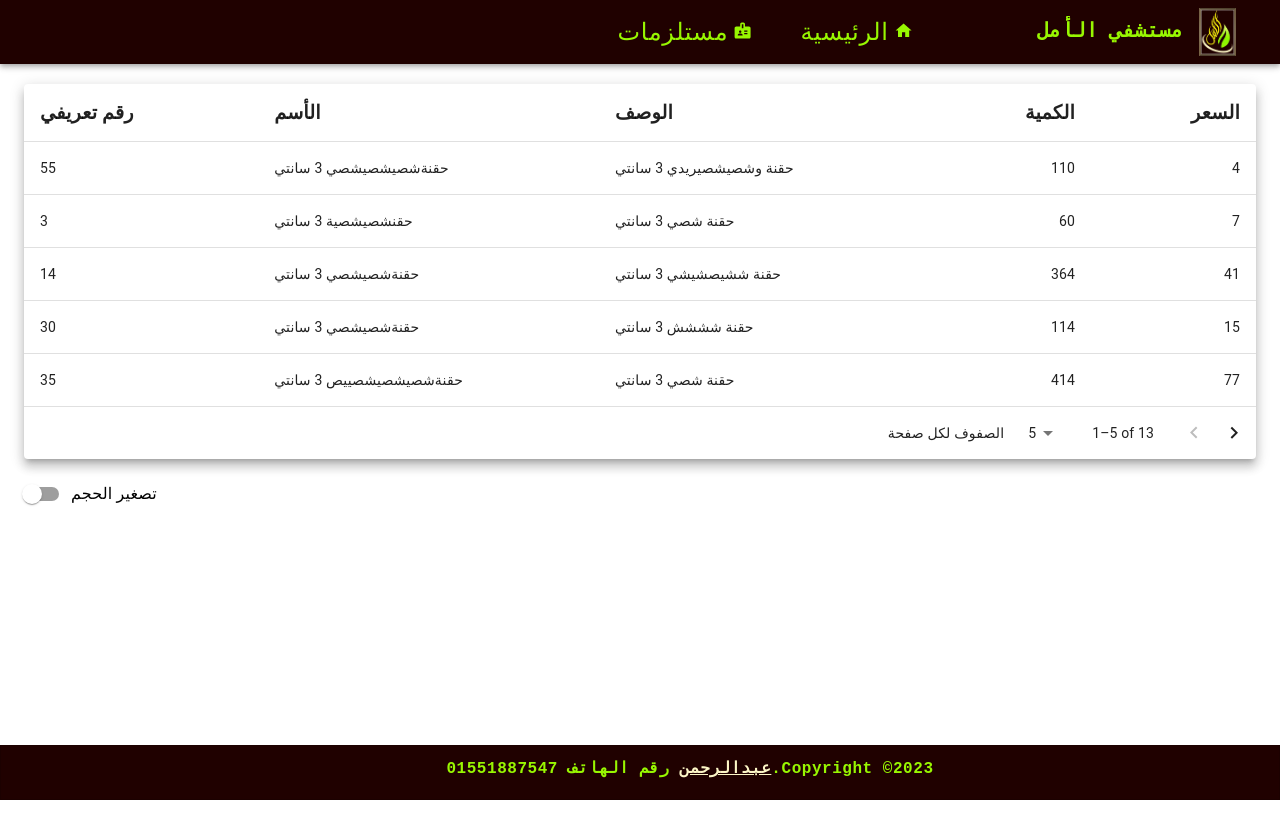
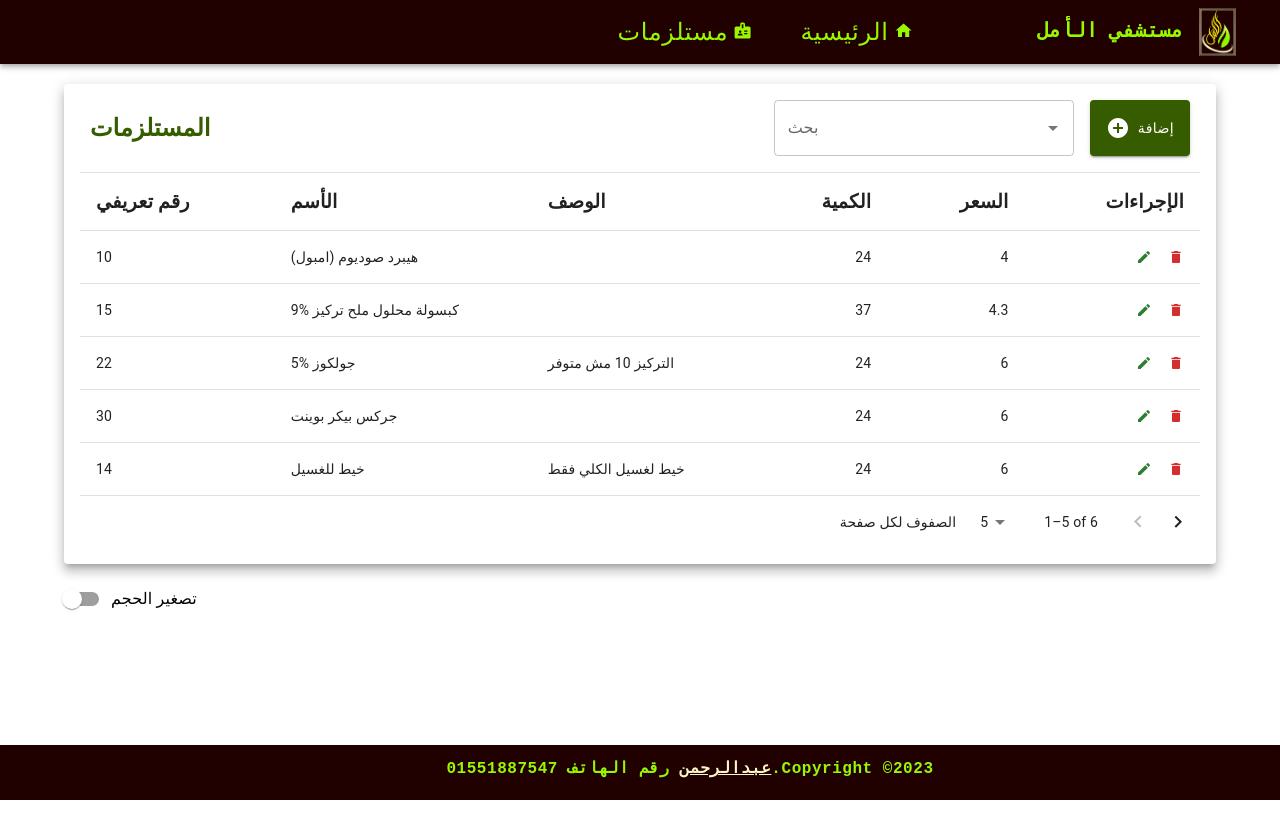
Before and after one commit to abdelrahman-tarek-0/elamal-hospital, a React (Create React App) app in the folder frontend/: page /supplies in a window 1280 px wide. Shown: the top 838 px of the page. Before the commit the page ends 800 px from the top, so only its background shows below. Built offline with nearby package versions, Linux system fonts and the light colour scheme.

Commit message:
[UPDATE|FRONTEND] search and notification logic is done

```diff
--- a/frontend/package.json
+++ b/frontend/package.json
@@ -14,6 +14,7 @@
     "react-dom": "^18.2.0",
     "react-router-dom": "^6.16.0",
     "react-scripts": "5.0.1",
+    "sweetalert2": "^11.7.32",
     "web-vitals": "^2.1.4"
   },
   "scripts": {
--- a/frontend/src/components/NavBar.jsx
+++ b/frontend/src/components/NavBar.jsx
@@ -111,6 +111,12 @@ function ResponsiveAppBar() {
                      {pages.map((page) => {
                         if (page.icon === null) return null
                         return (
+                           <Link
+                           style={{
+                              color: 'inherit',
+                              textDecoration: 'none',
+                           }}
+                           to={page.path} key={page.name}>
                               <MenuItem
                                  key={page.name}
                                  onClick={handleCloseNavMenu}
@@ -119,6 +125,7 @@ function ResponsiveAppBar() {
                                     {page.name}
                                  </Typography>
                               </MenuItem>
+                           </Link>
                         )
                      })}
                   </Menu>
--- a/frontend/src/pages/supplies/Supplies.jsx
+++ b/frontend/src/pages/supplies/Supplies.jsx
@@ -1,4 +1,5 @@
 import * as React from 'react'
+import Container from '@mui/material/Container'
 import EnhancedTable from './supplies.table'
 
 function createData(id, name, description, stock, price) {
@@ -12,22 +13,14 @@ function createData(id, name, description, stock, price) {
 }
 
 const rows = [
-   createData(55, 'حقنةشصيشصيشصي 3 سانتي', 'حقنة وشصيشصيريدي 3 سانتي', 110, 4),
-   createData(3, 'حقنشصيشصية 3 سانتي', 'حقنة شصي 3 سانتي', 60, 7),
-   createData(14, 'حقنةشصيشصي 3 سانتي', 'حقنة ششيصشيشي 3 سانتي', 364, 41),
-   createData(30, 'حقنةشصيشصي 3 سانتي', 'حقنة شششش 3 سانتي', 114, 15),
-   createData(35, 'حقنةشصيشصيشصييص 3 سانتي', 'حقنة شصي 3 سانتي', 414, 77),
-   createData(30, 'حقنةشصيشصي 3 سانتي', 'حقنة شششش 3 سانتي', 114, 15),
-   createData(35, 'حقنةشصيشصيشصييص 3 سانتي', 'حقنة شصي 3 سانتي', 414, 77),
-   createData(30, 'حقنةشصيشصي 3 سانتي', 'حقنة شششش 3 سانتي', 114, 15),
-   createData(35, 'حقنةشصيشصيشصييص 3 سانتي', 'حقنة شصي 3 سانتي', 414, 77),
-   createData(90, 'حقنشصيشصيشصية 3 سانتي', 'حقنة شصيشصي 3 سانتي', 14, 1),
-   createData(30, 'حقنةشصيشصي 3 سانتي', 'حقنة شششش 3 سانتي', 114, 15),
-   createData(35, 'حقنةشصيشصيشصييص 3 سانتي', 'حقنة شصي 3 سانتي', 414, 77),
-   createData(90, 'حقنشصيشصيشصية 3 سانتي', 'حقنة شصيشصي 3 سانتي', 14, 1),
+   createData(10, 'هيبرد صوديوم (امبول)', '', 24, 4.0),
+   createData(15, 'كبسولة محلول ملح تركيز %9', '', 37, 4.3),
 
+   createData(22, 'جولكوز %5', 'التركيز 10 مش متوفر', 24, 6.0),
+   createData(30, 'جركس بيكر بوينت', '', 24, 6.0),
+   createData(14,"خيط للغسيل","خيط لغسيل الكلي فقط",24,6.0),
+   createData(50,"ابرة للغسيل","ابرة لغسيل الكلي فقط",24,6.0),
 ]
-
 
 const headCells = [
    {
@@ -60,9 +53,26 @@ const headCells = [
       disablePadding: false,
       label: 'السعر',
    },
+   {
+      id: 'actions',
+      numeric: true,
+      disablePadding: false,
+      label: 'الإجراءات',
+   },
 ]
 
-
 export default function Supplies() {
-  return <EnhancedTable data={rows} headCells={headCells} />
+   return (
+      <Container
+         variant="main"
+         component="main"
+         // maxWidth="100%"
+         sx={{
+            marginTop: '20px',
+            paddingBottom: 'calc(10% + 60px)',
+         }}
+      >
+         <EnhancedTable data={rows} headCells={headCells} />
+      </Container>
+   )
 }
--- a/frontend/src/pages/supplies/supplies.table.jsx
+++ b/frontend/src/pages/supplies/supplies.table.jsx
@@ -13,6 +13,10 @@ import FormControlLabel from '@mui/material/FormControlLabel'
 import Switch from '@mui/material/Switch'
 import { visuallyHidden } from '@mui/utils'
 import useLocalStorage from '../../hooks/useLocalStorage'
+import { Button, Divider, Stack, TextField, Typography, Autocomplete } from '@mui/material'
+import Swal from 'sweetalert2'
+
+import { AddCircle, Delete, Edit } from '@mui/icons-material'
 
 function descendingComparator(a, b, orderBy) {
    if (b[orderBy] < a[orderBy]) {
@@ -108,6 +112,8 @@ export default function EnhancedTable({ data, headCells }) {
       false
    )
 
+   const [searchData, setSearchData] = React.useState([])
+
    React.useEffect(() => {
       if (isFull) {
          setRowsPerPage(data.length)
@@ -139,24 +145,104 @@ export default function EnhancedTable({ data, headCells }) {
       setDense(event.target.checked)
    }
 
+   const handelDelete = (name, id) => {
+      Swal.fire({
+         title: `هل أنت متأكد من حذف '${name}' رقم ${id} ؟`,
+         text: 'لن تتمكن من التراجع عن هذا الإجراء!',
+         icon: 'warning',
+         showCancelButton: true,
+         confirmButtonText: 'نعم، احذفها!',
+         cancelButtonText: 'لا، ألغِ الأمر',
+      }).then((result) => {
+         if (result.isConfirmed) {
+            Swal.fire(
+               'تم الحذف!',
+               `تم حذف '${name}' رقم ${id} بنجاح.`,
+               'success'
+            )
+         }
+      })
+   }
+
    // Avoid a layout jump when reaching the last page with empty rows.
    const emptyRows =
       page > 0 ? Math.max(0, (1 + page) * rowsPerPage - data.length) : 0
 
    const visibleRows = React.useMemo(
       () =>
-         stableSort(data, getComparator(order, orderBy)).slice(
-            page * rowsPerPage,
-            page * rowsPerPage + rowsPerPage
-         ),
-      [order, orderBy, page, rowsPerPage,data]
+         stableSort(
+            searchData.length ? searchData : data,
+            getComparator(order, orderBy)
+         ).slice(page * rowsPerPage, page * rowsPerPage + rowsPerPage),
+      [order, orderBy, page, rowsPerPage, data, searchData]
    )
-
-
 
    return (
       <Box sx={{ width: '100%', direction: 'ltr' }}>
-         <Paper sx={{ width: '100%', mb: 2 }} elevation={8}>
+         <Paper sx={{ width: '100%', mb: 2, p: 2 }} elevation={8}>
+            <Box
+               sx={{
+                  display: 'flex',
+                  justifyContent: 'space-between',
+                  alignItems: 'center',
+                  padding: '0 10px',
+                  mb: 2,
+               }}
+            >
+               <Typography
+                  variant="h5"
+                  component="h2"
+                  sx={{
+                     fontWeight: 'bold',
+                     fontSize: '1.5rem',
+                     color: '#365c00',
+                  }}
+               >
+                  المستلزمات
+               </Typography>
+               <Stack direction="row" spacing={2}>
+
+                  <Autocomplete
+                     disablePortal
+                     id="combo-box-demo"
+                     options={data}
+                     getOptionLabel={(option) => `${option.name} (${option.id})`}
+                     sx={{
+                        width: '300px',
+                     }}
+                     renderInput={(params) => (
+                        <TextField
+                           {...params}
+                           label="بحث"
+                           variant="outlined"
+                        />
+                     )}
+                     onChange={(event, value) => {
+                        if (value) {
+                           setSearchData([value])
+                        } else {
+                           setSearchData([])
+                        }
+                     }}
+                  />
+
+                  <Button
+                     variant="contained"
+                     sx={{
+                        backgroundColor: '#365c00',
+                        color: '#fff',
+                        '&:hover': {
+                           backgroundColor: '#365c00',
+                        },
+                     }}
+                  >
+                     <AddCircle sx={{ mr: 1 }} />
+                     إضافة
+                  </Button>
+               </Stack>
+            </Box>
+            <Divider />
+
             <TableContainer>
                <Table
                   sx={{ minWidth: 750 }}
@@ -192,6 +278,38 @@ export default function EnhancedTable({ data, headCells }) {
                               <TableCell>{row.description}</TableCell>
                               <TableCell align="right">{row.stock}</TableCell>
                               <TableCell align="right">{row.price}</TableCell>
+                              <TableCell>
+                                 <Stack
+                                    direction="row"
+                                    spacing={2}
+                                    sx={{
+                                       justifyContent: 'right',
+                                    }}
+                                 >
+                                    <Edit
+                                       color="success"
+                                       sx={{
+                                          cursor: 'pointer',
+                                          fontSize: '1rem',
+                                       }}
+                                       onClick={() =>
+                                          console.log(
+                                             `Edit ${row.name} ${row.id}`
+                                          )
+                                       }
+                                    />
+                                    <Delete
+                                       color="error"
+                                       sx={{
+                                          cursor: 'pointer',
+                                          fontSize: '1rem',
+                                       }}
+                                       onClick={() =>
+                                          handelDelete(row.name, row.id)
+                                       }
+                                    />
+                                 </Stack>
+                              </TableCell>
                            </TableRow>
                         )
                      })}
```
Also changed, not shown: 1 other file (tests, documents, lock files or other folders). Lines whose indentation alone changed are shown as unchanged.
